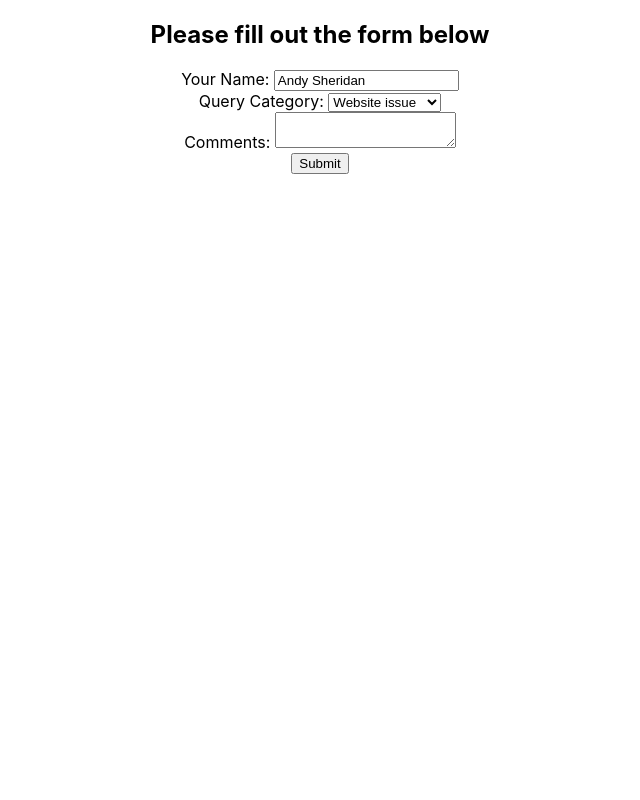
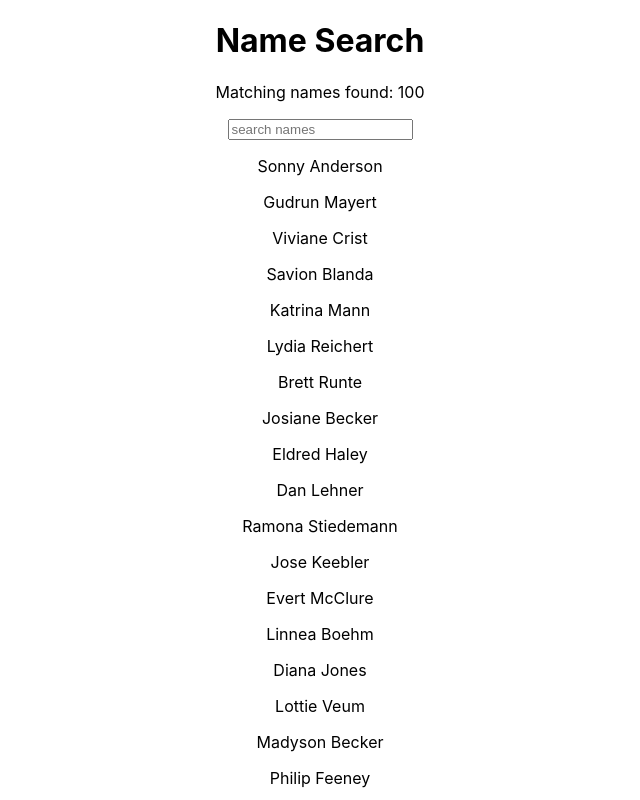
Before and after one commit to AndypSheridan/github-react, a React (Create React App) app in the folder my-app/: page / in a window 1280 px wide. Shown: the top 800 px of the page, without its empty margins (320-960 px from the left). Built offline with nearby package versions, Linux system fonts and the light colour scheme.

Commit message:
Add to searchbar.js

```diff
--- a/my-app/src/App.js
+++ b/my-app/src/App.js
@@ -16,8 +16,8 @@
 // import LifeCyclesCDU from './components/LifeCyclesCDU';
 // import LifeCyclesCWU from './components/LIfeCyclesCWU';
 // import ControlledForms from './components/ControlledForms';
-import UncontrolledForms from './components/UncontrolledForms';
-
+// import UncontrolledForms from './components/UncontrolledForms';
+import SearchBar from './components/SearchBar';
 
 function App() {
   return (
@@ -37,7 +37,8 @@
       {/* <LifeCyclesCDM /> */}
       {/* <LifeCyclesCDU /> */}
       {/* <LifeCyclesCWU /> */}
-      <UncontrolledForms />
+      {/* <UncontrolledForms /> */}
+      <SearchBar />
 
     </div>
   );
--- /dev/null
+++ b/my-app/src/components/SearchBar.js
@@ -0,0 +1,38 @@
+import React, { Component } from 'react'
+import importedNames from '../names'
+
+export class SearchBar extends Component {
+
+    constructor(props) {
+        super(props)
+
+        this.state = {
+            names: importedNames
+        }
+    }
+
+    render() {
+        return (
+            <div>
+                <h1>Name Search</h1>
+                <p>Matching names found: {this.state.names.length}</p>
+                <form>
+                    <input
+                        type='text'
+                        placeholder='search names'
+                    />
+                    <p>
+
+                    </p>
+                </form>
+                <div style={{margin: 'auto'}}>
+                    {this.state.names.map(name => {
+                        return <p key={name}>{name}</p>
+                    })}
+                </div>
+            </div>
+        )
+    }
+}
+
+export default SearchBar
--- /dev/null
+++ b/my-app/src/names.js
@@ -0,0 +1,103 @@
+const names = [
+    "Sonny Anderson",
+    "Gudrun Mayert",
+    "Viviane Crist",
+    "Savion Blanda",
+    "Katrina Mann",
+    "Lydia Reichert",
+    "Brett Runte",
+    "Josiane Becker",
+    "Eldred Haley",
+    "Dan Lehner",
+    "Ramona Stiedemann",
+    "Jose Keebler",
+    "Evert McClure",
+    "Linnea Boehm",
+    "Diana Jones",
+    "Lottie Veum",
+    "Madyson Becker",
+    "Philip Feeney",
+    "Kobe Kuhic",
+    "Jessica Wisoky",
+    "Kasey Auer",
+    "Arnoldo Sipes",
+    "Madisen Davis",
+    "Alex Swaniawski",
+    "Helene Jenkins",
+    "Leone Olson",
+    "Ola Lockman",
+    "Kaylie Mueller",
+    "Kitty Steuber",
+    "Ralph Mosciski",
+    "Zane Bradtke",
+    "Syble Torp",
+    "Luella Weimann",
+    "Rigoberto Dicki",
+    "Andre Gusikowski",
+    "Moshe Torphy",
+    "Rhoda Rosenbaum",
+    "Libby Spinka",
+    "Maeve Zieme",
+    "Sydney Gleichner",
+    "Jimmy Blick",
+    "Tara Casper",
+    "Cayla Upton",
+    "Keith Wyman",
+    "Derick Emmerich",
+    "Nia Waelchi",
+    "Armani Nienow",
+    "Keyon DuBuque",
+    "Keeley Doyle",
+    "Kristoffer Monahan",
+    "Brendon Orn",
+    "Brandy Romaguera",
+    "Lyda Hane",
+    "Lisandro Bauch",
+    "Oma Hirthe",
+    "Caleb Dicki",
+    "Sydney O'Kon",
+    "Missouri Greenholt",
+    "Kylie Green",
+    "Kiel Erdman",
+    "Anahi Balistreri",
+    "Rico Rippin",
+    "Ramiro Dach",
+    "Princess Bosco",
+    "Pink Stoltenberg",
+    "Adan Rau",
+    "Dessie Heller",
+    "Nyah Zulauf",
+    "Makayla Fisher",
+    "Neoma Stanton",
+    "Ebba Dooley",
+    "Rachel Denesik",
+    "Drew Crist",
+    "Wava Will",
+    "Loraine Macejkovic",
+    "Americo Mann",
+    "Jules Konopelski",
+    "Gloria Ankunding",
+    "Austin Wilderman",
+    "Sage Veum",
+    "Dorris Friesen",
+    "Wellington Klein",
+    "Asa Quitzon",
+    "Misty Schumm",
+    "Muhammad Bayer",
+    "Dante Ondricka",
+    "Lurline Kuvalis",
+    "Conner Herzog",
+    "Shanie Franecki",
+    "Lois Bednar",
+    "Carey Predovic",
+    "Adelbert Heidenreich",
+    "Romaine Jacobs",
+    "Jake Schuppe",
+    "Meta Parisian",
+    "Dillon Feest",
+    "Amanda O'Keefe",
+    "Kaitlyn O'Keefe",
+    "Earnest Jenkins",
+    "Reymundo Gleason"
+]
+export default names
```
